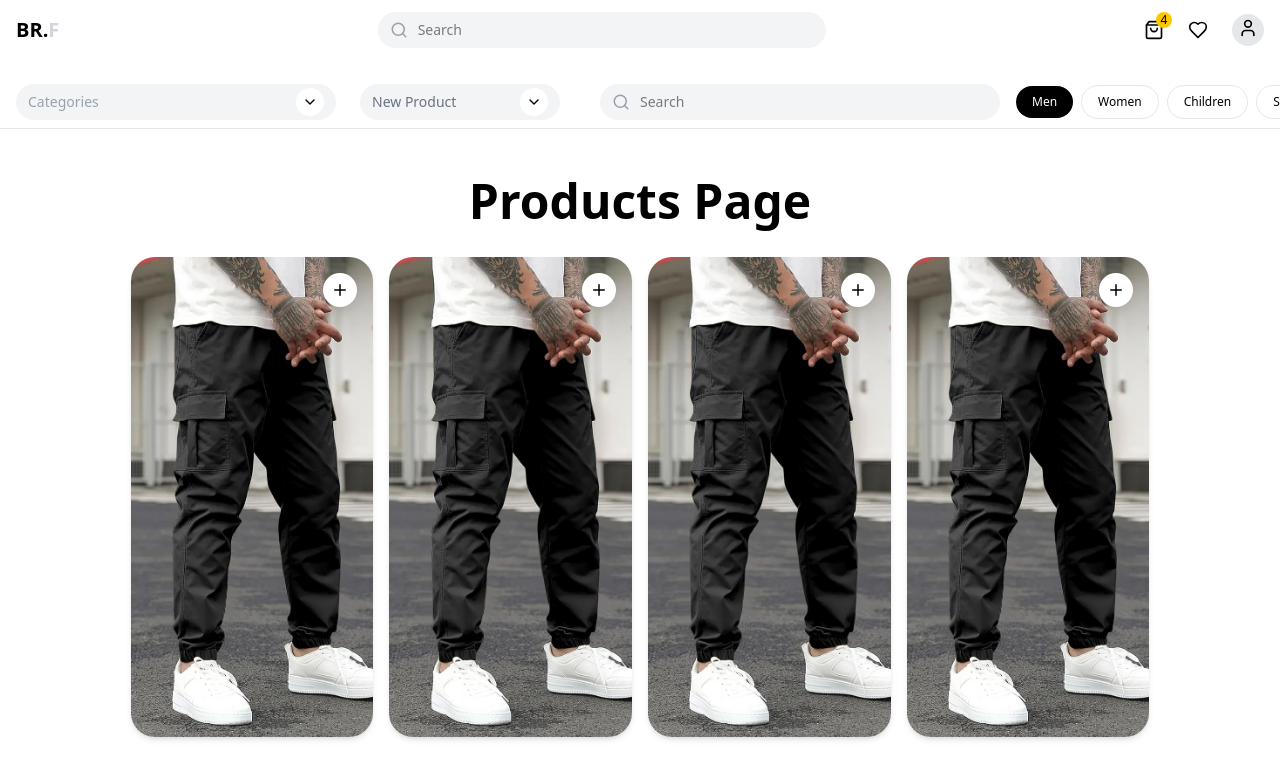
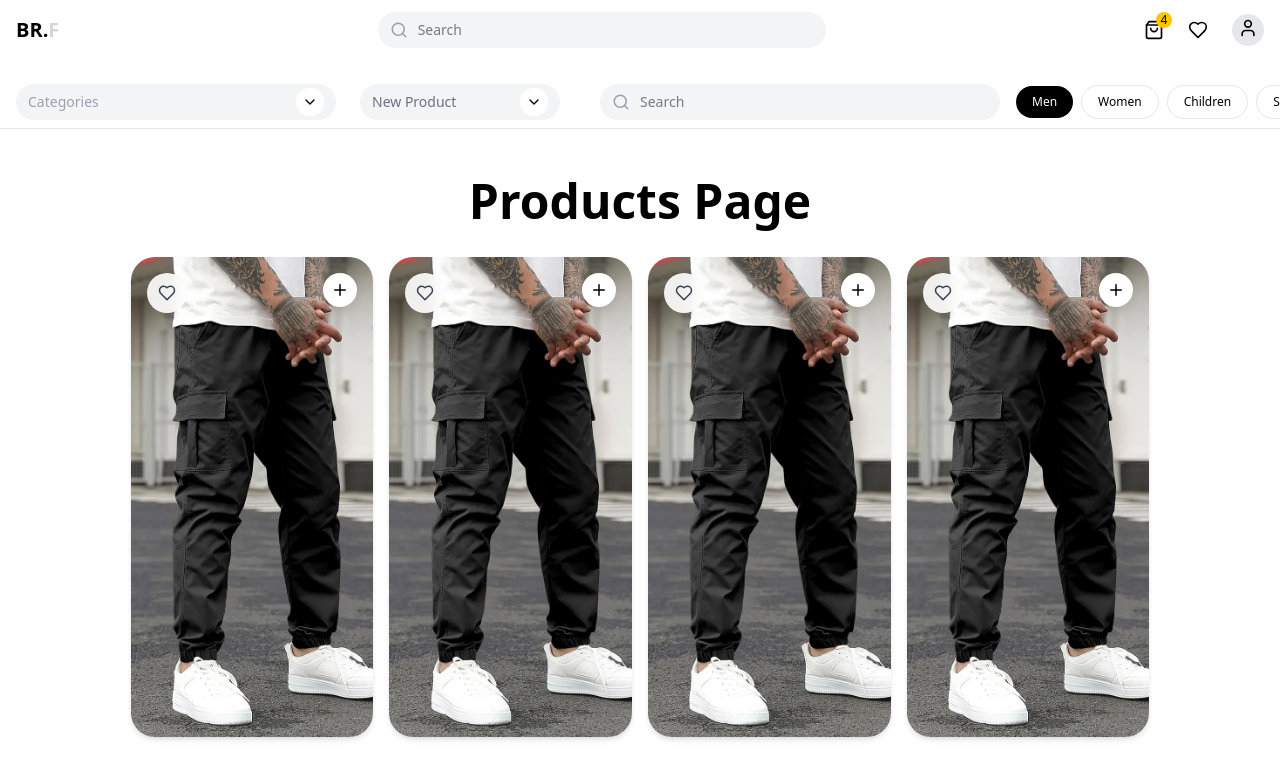
Before and after one commit to AllanKariuki/e-commerce-frontend, a React (Vite) app in the folder e-commerce-frontend/: page /products in a window 1280 px wide. Shown: the top 759 px of the page. Built offline with nearby package versions, Linux system fonts and the light colour scheme.

Commit message:
feat: add favorite button

```diff
--- a/e-commerce-frontend/src/components/ProductDetailCard.tsx
+++ b/e-commerce-frontend/src/components/ProductDetailCard.tsx
@@ -1,9 +1,10 @@
 import { useState } from 'react';
-import { ShoppingBag, Plus } from 'lucide-react';
+import { ShoppingBag, Plus, Heart } from 'lucide-react';
 import CargoPants from '../assets/images/cargo-pants.jpg';
 
 const ProductDetailCard = () => {
   const [isHovering, setIsHovering] = useState(false);
+  const [isFavorited, setIsFavorited] = useState<boolean>(false);
 
   return (
     <div
@@ -19,8 +20,21 @@ const ProductDetailCard = () => {
           className="w-full h-full object-cover"
         />
 
+        <div className={`absolute top-4 left-4 transition-all duration-300 opacity-100 translate-y-0 cursor-pointer`}>
+            <button
+              onClick={() => setIsFavorited(!isFavorited)}
+              className={`w-10 h-10 rounded-full backdrop-blur-sm border border-white/20 flex items-center cursor-pointer justify-center mb-2 transition-colors ${
+                isFavorited
+                  ? 'bg-red-500 text-white'
+                  : 'bg-white/90 text-gray-700 hover:bg-white'
+              }`}
+            >
+              <Heart size={18} fill={isFavorited ? 'currentColor' : 'none'} />
+            </button>
+          </div>
+
         {/* Add to Favorites Button */}
-        <button className="absolute top-4 right-4 rounded-full bg-white p-2">
+        <button className="absolute top-4 right-4 rounded-full bg-white p-2 cursor-pointer">
           <Plus size={18} />
         </button>
       </div>
```
